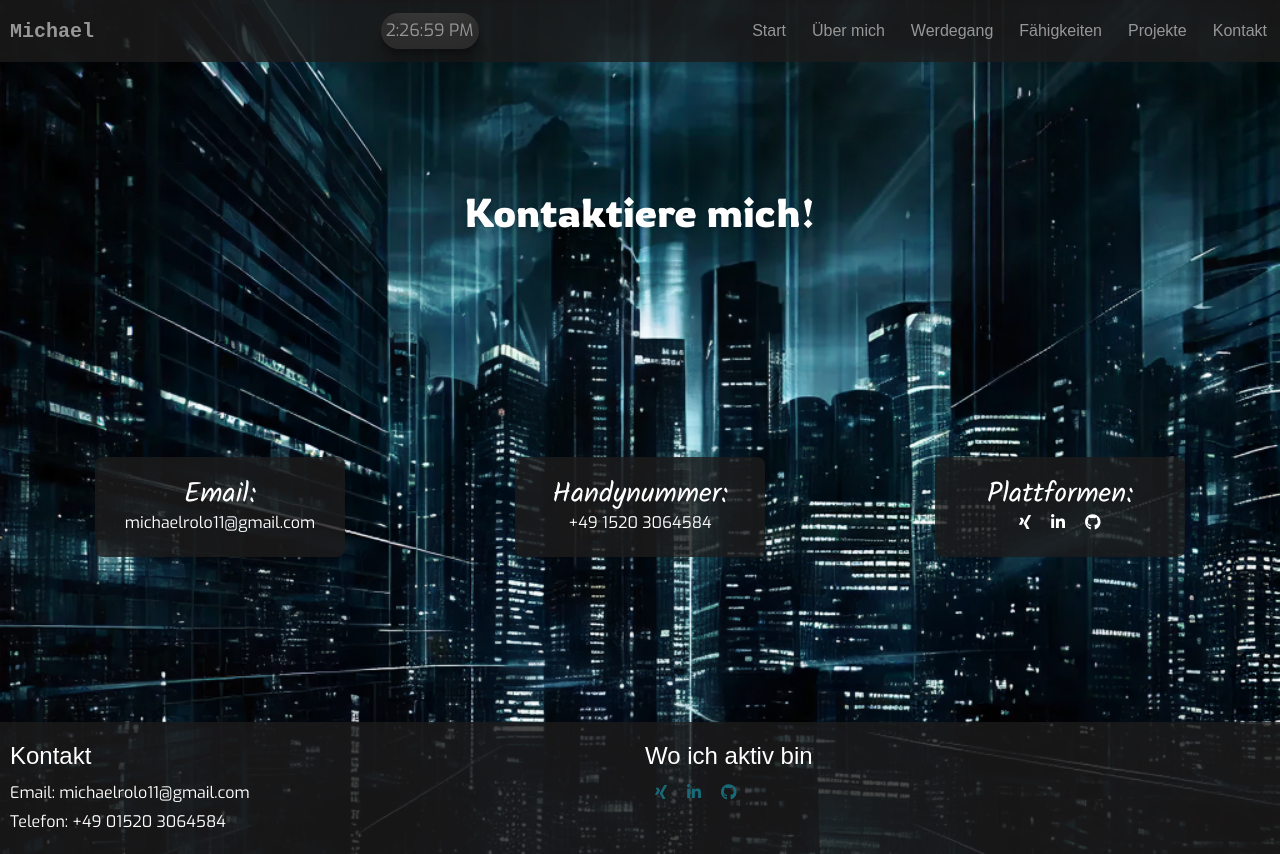
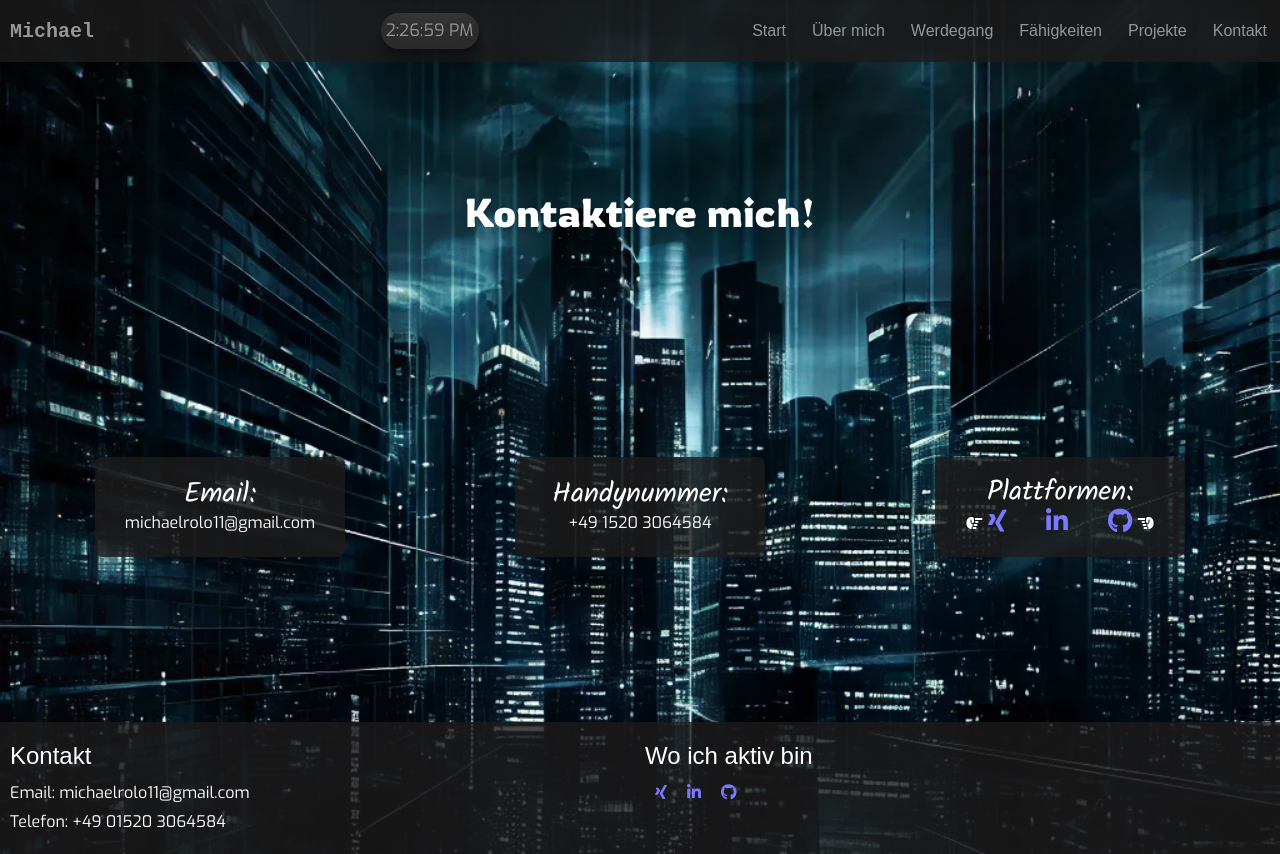
Before and after one commit to MSRMatrix/Portfolio, a React (Vite) app: page /contact-me in a window 1280 px wide. Built offline with nearby package versions, Linux system fonts and the light colour scheme; a web font is replaced by a local one.

Commit message:
more style for icons

```diff
--- a/src/App.css
+++ b/src/App.css
@@ -43,7 +43,7 @@ h1 {
 }
 
 h1:hover {
-  color: #186a79;
+  color: #7b79ff;
   text-shadow: 0 2px 4px rgba(0, 0, 0, 0.3);
 }
 
--- a/src/components/contactme/ContactMe.jsx
+++ b/src/components/contactme/ContactMe.jsx
@@ -1,17 +1,35 @@
 import { useEffect, useState } from "react";
-import "./contactme.css"
+import "./contactme.css";
 
 const ContactMe = () => {
-    const [topic, setTopic] = useState("topic");
+  const [topic, setTopic] = useState("topic");
 
+  const icons = [
+    {
+      name: "Xing",
+      url: "https://www.xing.com/profile/Michael_Rolo072639",
+      className: "fa-brands fa-xing fa-shake"
+    },
+    {
+      name: "LinkedIn",
+      url: "https://www.linkedin.com/in/michael-santos-rolo-884960298/",
+      className: "fa-brands fa-linkedin-in fa-shake"
+    },
+    {
+      name: "GitHub",
+      url: "https://github.com/TwinMine?tab=overview&from=2023-04-01&to=2023-04-30",
+      className: "fa-brands fa-github fa-shake"
+    }
+  ];
 
-    useEffect(() => {
-        setTopic(topic + " enter-class")
-    },[])
-    return(
+  useEffect(() => {
+    setTopic(topic + " enter-class");
+  }, []);
+
+  return (
     <div className="information-container">
-        <h1 className={topic}>Kontaktiere mich!</h1>
-        <div className="contact-text-block">
+      <h1 className={topic}>Kontaktiere mich!</h1>
+      <div className="contact-text-block">
         <div className="contact-inner-text-block">
           <h3>Email:</h3>
           <p>michaelrolo11@gmail.com</p>
@@ -23,16 +41,21 @@ const ContactMe = () => {
         <div className="contact-inner-text-block">
           <h3>Plattformen:</h3>
           <div className="icon-container">
-          <a target="_blank" rel="noopener noreferrer" href="https://www.xing.com/profile/Michael_Rolo072639"><i className="fa-brands fa-xing fa-shake"></i></a>
-          <a target="_blank" rel="noopener noreferrer" href="https://www.linkedin.com/in/michael-santos-rolo-884960298/"><i className="fa-brands fa-linkedin-in fa-shake"></i></a>
-          <a target="_blank" rel="noopener noreferrer" href="https://github.com/TwinMine?tab=overview&from=2023-04-01&to=2023-04-30"><i className="fa-brands fa-github fa-shake"></i></a>
+            <i className="fas fa-hand-point-right"></i>
+            {icons.map((icon, index) => (
+              <div key={index} className="icon-text-box">
+                <a target="_blank" rel="noopener noreferrer" href={icon.url}>
+                  <i className={icon.className}></i>
+                  <p>{icon.name}</p>
+                </a>
+              </div>
+            ))}
+            <i className="fas fa-hand-point-left"></i>
           </div>
         </div>
       </div>
+    </div>
+  );
+};
 
-    </div>
-
-    )
-}
-
-export default ContactMe
+export default ContactMe;
--- a/src/components/contactme/contactme.css
+++ b/src/components/contactme/contactme.css
@@ -1,6 +1,73 @@
 .icon-container {
   display: flex;
   gap: 20px;
+}
+
+.icon-container > .icon-text-box > a > i {
+  font-size: 25px;
+  color: #7b79ff;
+}
+
+.icon-text-box {
+  position: relative;
+  display: inline-block;
+  margin: 0 10px;
+}
+
+.icon-text-box p {
+  display: none;
+  position: absolute;
+  bottom: 120%;
+  left: 50%;
+  transform: translateX(-50%);
+  background-color: #7b79ff;
+  color: white;
+  padding: 5px;
+  border-radius: 5px;
+  white-space: nowrap;
+}
+
+.icon-text-box:hover p {
+  display: block;
+}
+
+.fa-hand-point-left,
+.fa-hand-point-right {
+  animation-duration: 1s;
+  animation-iteration-count: infinite;
+  align-self: center;
+}
+
+.fa-hand-point-left {
+  animation-name: leftHand;
+}
+
+.fa-hand-point-right {
+  animation-name: rightHand;
+}
+
+@keyframes leftHand {
+  0% {
+    transform: translate(-20px);
+  }
+  50% {
+    transform: translate(-25px);
+  }
+  100% {
+    transform: translate(-20px);
+  }
+}
+
+@keyframes rightHand {
+  0% {
+    transform: translate(20px);
+  }
+  50% {
+    transform: translate(25px);
+  }
+  100% {
+    transform: translate(20px);
+  }
 }
 
 .contact-text-block {
@@ -35,15 +102,15 @@
     margin: 0 auto;
   }
 
-  .contact-inner-text-block>*{
+  .contact-inner-text-block > * {
     font-size: 15px;
   }
 
-  .contact-inner-text-block>h3{
+  .contact-inner-text-block > h3 {
     font-weight: bolder;
   }
 
-  .contact-inner-text-block{
+  .contact-inner-text-block {
     width: 200px;
   }
 }
--- a/src/components/footer/footer.css
+++ b/src/components/footer/footer.css
@@ -37,7 +37,7 @@
 }
 
 .social-icons>a>i {
-    color: #186a79;
+    color: #7b79ff;
 }
 
 .social-icons img {
--- a/src/components/navbar/navigation.css
+++ b/src/components/navbar/navigation.css
@@ -16,7 +16,7 @@
 }
 
 .my-name:hover{
-    font-size: 25px;
+    color: #7b79ff;
 }
 
 .navbar{
@@ -59,7 +59,7 @@ a{
     background-color: #2c3e50be !important;
 }
 
-.dropdown>button:hover i, .time:hover, .my-name:hover, .list:hover{
+.dropdown>button:hover i, .time:hover, .list:hover{
     color: white;
 }
 
--- a/src/components/workbackground/Workbackground.jsx
+++ b/src/components/workbackground/Workbackground.jsx
@@ -1,10 +1,5 @@
 import { useEffect, useState } from "react";
 import "./workbackground.css";
-
-import tischler from "/src/assets/tischler.png"
-import carMechanic from "/src/assets/car-mechanic.png"
-import webDev from "/src/assets/web-dev.png"
-import meFrom2017 from "/src/assets/me-from-2017.png"
 
 const Workbackground = () => {
   const [topic, setTopic] = useState("topic");
@@ -15,20 +10,20 @@ const Workbackground = () => {
 
   const history = [
     {
-      info: "Berufsvorbereitungsjahr Holztechnik 2015-2016",
-      img: tischler,
+      info: "Berufsvorbereitungsjahr Holztechnik",
+      year: "2015-2016"
     },
     {
-      info: "Bildungswerk der Niedersächsischen Wirtschaft gGmbH 2017-2018",
-      img: meFrom2017,
+      info: "Bildungswerk der Niedersächsischen Wirtschaft gGmbH ",
+      year: "2017-2018"
     },
     {
-      info: "Autohaus Trias GmbH 1.08.2018 - 31.01.2023",
-      img: carMechanic,
+      info: "Autohaus Trias GmbH",
+      year: "1.08.2018 - 31.01.2023"
     },
     {
-      info: "DCI Weiterbildung zum Web- und Softwareentwickler 16.05.2023 - 23.07.2024",
-      img: webDev,
+      info: "DCI Weiterbildung zum Web- und Softwareentwickler",
+      year: "16.05.2023 - 23.07.2024"
     },
   ];
 
@@ -38,8 +33,8 @@ const Workbackground = () => {
       <div className="work-container">
         {history.map((item, index) => (
           <div key={index} className="work-div">
-            <img src={item.img} alt="" />
             <p className="work-text">{item.info}</p>
+            <p className="work-text">{item.year}</p>
           </div>
         ))}
       </div>
--- a/src/components/workbackground/workbackground.css
+++ b/src/components/workbackground/workbackground.css
@@ -1,6 +1,17 @@
-.work-div img{
-    width: 100%;
-    height: max-content;
-    object-fit: cover;
-    border-radius: 20px 20px 0 0;
+.work-container{
+    display: grid;
+    grid-template-columns: 1fr 1fr;
+    gap: 20px
 }
+
+.work-div{
+    background-color: #1d1c1cce;
+    width: 300px;
+    padding: 20px;
+    border-radius: 8px;
+    display: flex;
+    justify-content: center;
+    align-items: center;
+    text-align: center;
+    flex-direction: column;
+}
```
